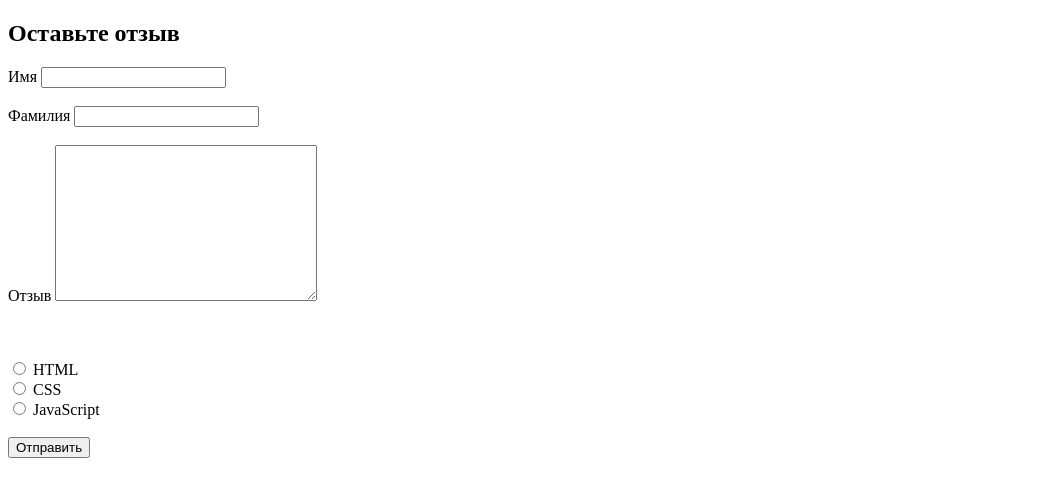
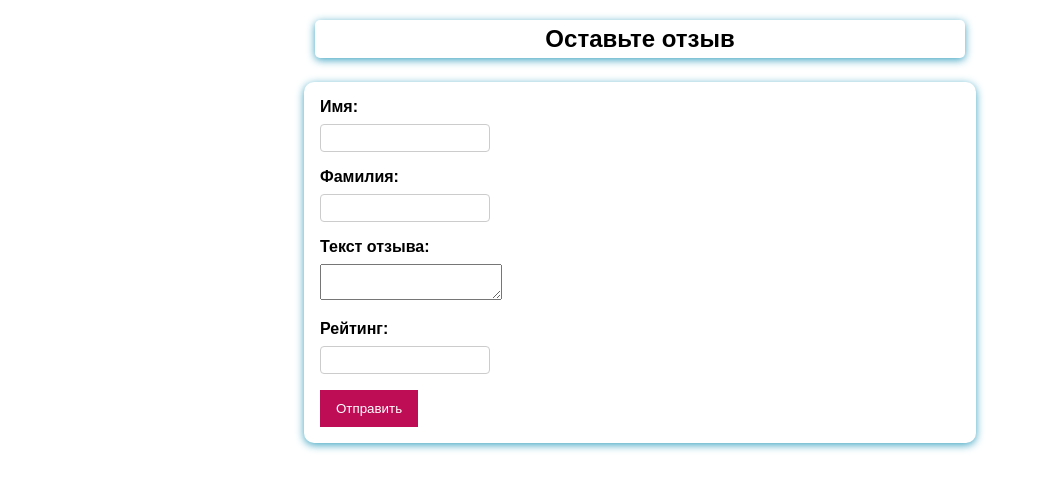
Before and after one commit to kazacoder/my_page, a Django app: page /feedback/ in a window 1280 px wide. Shown: the top 497 px of the page, without its empty margins (0-1037 px from the left). Run offline with Django 4.2, Linux system fonts and the light colour scheme.

Commit message:
выполнены задания по модулю 7 Формы, уроки 7.1-.7.7, добавлено приложение feedback, создан шаблон, view, urls, файл forms.css, стили forms.css

```diff
--- a/FileForTest.py
+++ b/FileForTest.py
@@ -1,3 +1,5 @@
 from pytils.translit import slugify
 
-print(slugify("какой-то текст на кирилице"))
+d = {'k': ['qwerty']}
+
+print(str(d['k']))
--- /dev/null
+++ b/feedback/forms.py
@@ -0,0 +1,10 @@
+from django import forms
+
+
+class FeedbackForm(forms.Form):
+    name = forms.CharField(max_length=15, min_length=2, label='Имя', error_messages={
+        'required': 'ПОЛЕ ДОЛЖНО БЫТЬ ЗАПОЛНЕНО!'
+    })
+    surname = forms.CharField(required=False, label='Фамилия')
+    feedback = forms.CharField(widget=forms.Textarea(attrs={'rows': 2, 'cols': 20}), label='Текст отзыва')
+    rating = forms.IntegerField(label='Рейтинг', max_value=10, min_value=0)
--- /dev/null
+++ b/feedback/static/feedback/css/forms.css
@@ -0,0 +1,78 @@
+body {
+    margin: 0;
+    font-family: Sans-Serif;
+}
+
+h2{
+    width:50%;
+    margin: 20px auto 5px;
+    text-align: center;
+    padding: 5px;
+    border-radius: 5px;
+    box-shadow: 0 2px 8px #3ca3c1;
+}
+
+form {
+    margin: 1.5rem auto 5px;
+    width: 90%;
+    max-width: 40rem;
+    padding: 1rem;
+    border-radius: 10px;
+    font-size: 16px;
+    background-color: white;
+    box-shadow: 0 2px 8px #3ca3c1;
+}
+
+button {
+    cursor: pointer;
+    background-color: #bf0d55;
+    color: white;
+    border: 10px solid #bf0d55;
+}
+
+button:hover,
+button:active {
+    background-color: #320777;
+    border-color: #320777;
+}
+
+.form-style {
+    margin-bottom: 1rem;
+}
+
+.form-style input {
+    font: inherit;
+    padding: 0.25rem;
+    border-radius: 4px;
+    border: 1px solid #ccc;
+    display: block;
+    width: 10rem;
+}
+
+.form-style input:focus {
+    border-color: #1f0050;
+    background-color: #f4eeff;
+    outline: none;
+}
+
+.form-style label {
+    font-weight: bold;
+    display: block;
+    margin-bottom: 0.5rem;
+}
+
+.errorlist {
+    list-style: none;
+    margin: 0;
+    padding: 0;
+    color: #ff2650
+}
+
+.errors input {
+    border-color: #aa1754;
+    background-color: #f4eeff;
+}
+
+.errors label{
+ color: #aa1754;
+}
--- a/feedback/templates/feedback/feedback.html
+++ b/feedback/templates/feedback/feedback.html
@@ -1,31 +1,25 @@
 <!DOCTYPE html>
+{% load static %}
 <html lang="en">
 <head>
     <meta charset="UTF-8">
     <title>Отзывы</title>
+    <link rel="stylesheet" href="{% static 'feedback/css/forms.css' %}">
 </head>
 <body>
     <h2>Оставьте отзыв</h2>
-    <form>
-        <label for="name">Имя</label>
-        <input type="text" id="name" name="name">
-        <br>
-        <br>
-        <label for="surname">Фамилия</label>
-        <input type="text" id="surname" name="surname">
-        <br>
-        <br>
-        <label for="feedback_id">Отзыв</label>
-        <textarea name="feedback" id="feedback_id" cols="30" rows="10"></textarea>
-        <br>
-        <br>
-            <br><br>
-  <input type="radio" id="html" name="fav_language" value="HTML">
-  <label for="html">HTML</label><br>
-  <input type="radio" id="css" name="fav_language" value="CSS">
-  <label for="css">CSS</label><br>
-  <input type="radio" id="javascript" name="fav_language" value="JavaScript">
-  <label for="javascript">JavaScript</label><br><br>
+    {% if got_error == True %}
+        <p>Поле имя не может быть пустым!</p>
+    {% endif %}
+    <form method="post">
+        {% csrf_token %}
+        {% for field in form %}
+            <div class="form-style {% if field.errors %} errors {% endif %}">
+                {{ field.label_tag }}
+                {{ field.errors }}
+                {{ field }}
+            </div>
+        {% endfor %}
         <button>Отправить</button>
     </form>
 </body>
--- a/feedback/urls.py
+++ b/feedback/urls.py
@@ -1,6 +1,7 @@
 from django.urls import path
-from .views import index
+from .views import index, done
 
 urlpatterns = [
     path('', index, name='feedback-index'),
+    path('done', done, name='done'),
 ]
--- a/feedback/views.py
+++ b/feedback/views.py
@@ -1,6 +1,17 @@
 from django.shortcuts import render
-from django.http import HttpResponse
+from .forms import FeedbackForm
+from django.http import HttpResponse, HttpResponseRedirect
 
 
 def index(request):
-    return render(request, 'feedback/feedback.html')
+    if request.method == 'POST':
+        form = FeedbackForm(request.POST)
+        if form.is_valid():
+            return HttpResponseRedirect('done')
+    else:
+        form = FeedbackForm()
+    return render(request, 'feedback/feedback.html', context={'form': form})
+
+
+def done(request):
+    return render(request, 'feedback/done.html')
```
Also changed, not shown: feedback/templates/feedback/done.html (added, +10 -0 lines).
